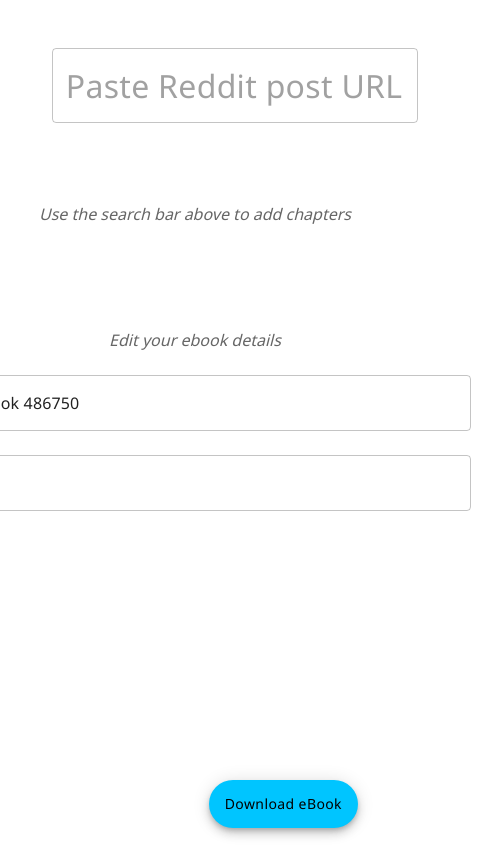
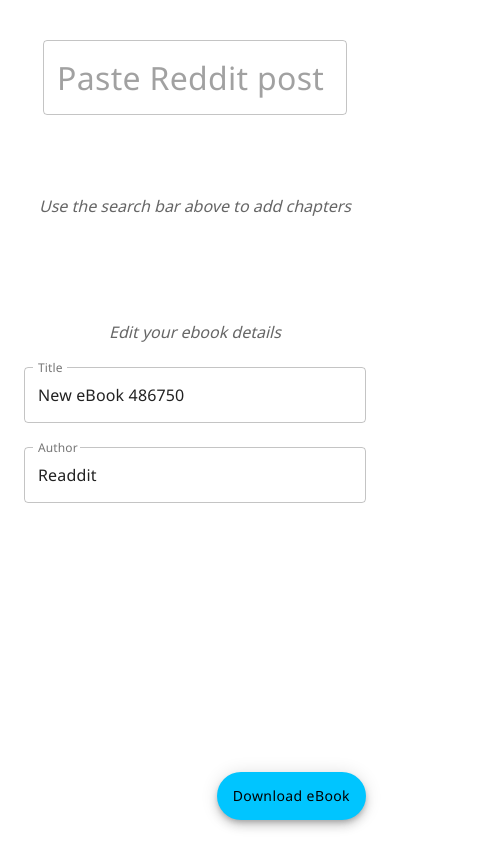
Before and after one commit to brannonjames/read-more, a React (Create React App) app in the folder client/: page / in a window 390 px wide. Shown: the whole page, 495 px wide, since content can reach past the window. Built offline with nearby package versions, Linux system fonts and the light colour scheme.

Commit message:
Small mobile style cleanups

```diff
--- a/client/package.json
+++ b/client/package.json
@@ -42,12 +42,10 @@
   "devDependencies": {
     "@types/react": "^16.9.53"
   },
-
   "eslintConfig": {
     "extends": "react-app",
     "rules": {
       "import/no-anonymous-default-export": 0
     }
   }
-
 }
--- a/client/src/index.tsx
+++ b/client/src/index.tsx
@@ -3,13 +3,26 @@
 import App from './modules/App/App';
 import * as serviceWorker from './serviceWorker';
 import { ThemeProvider } from '@material-ui/core/styles';
-import { ThemeProvider as StyledThemeProvider } from "styled-components";
+import { ThemeProvider as StyledThemeProvider, createGlobalStyle } from "styled-components";
 import theme from './theme';
+
+const GlobalStyles = createGlobalStyle`
+  * {
+    box-sizing: border-box;
+  };
+
+  html,
+  body {
+    margin: 0;
+    padding: 0;
+  };
+`;
 
 ReactDOM.render(
   <React.StrictMode>
     <ThemeProvider theme={theme}>
       <StyledThemeProvider theme={theme}>
+        <GlobalStyles />
         <App />
       </StyledThemeProvider>
     </ThemeProvider>
--- a/client/src/modules/App/App.tsx
+++ b/client/src/modules/App/App.tsx
@@ -58,9 +58,12 @@
 
 const Section = styled.section`
   width: 50%;
-  min-width: 600px;
   display: flex;
   flex-direction: column;
+
+  @media (max-width: 768px) {
+    width: 100%;
+  }
 `;
 
 const LeftSection = styled(Section)``;
```
